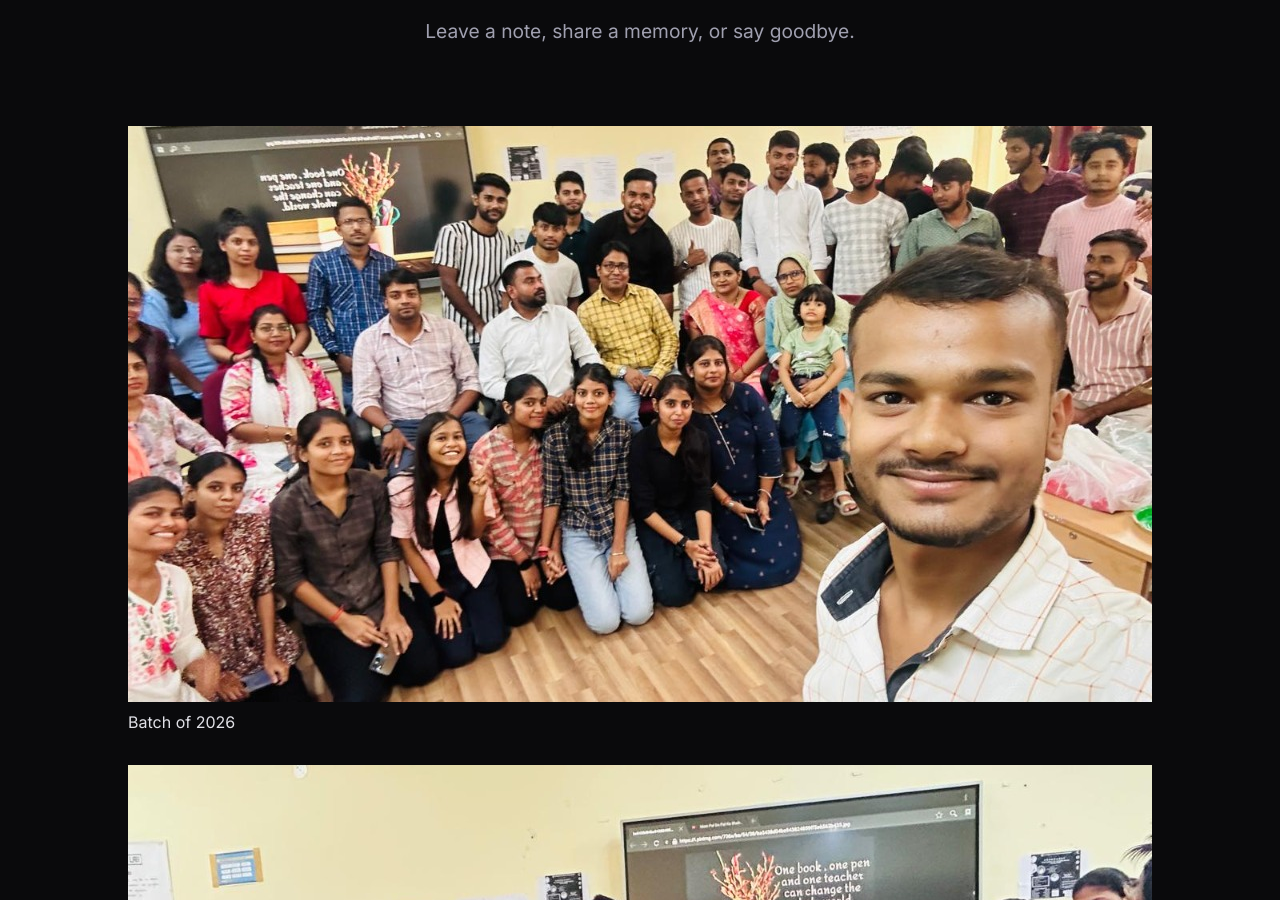
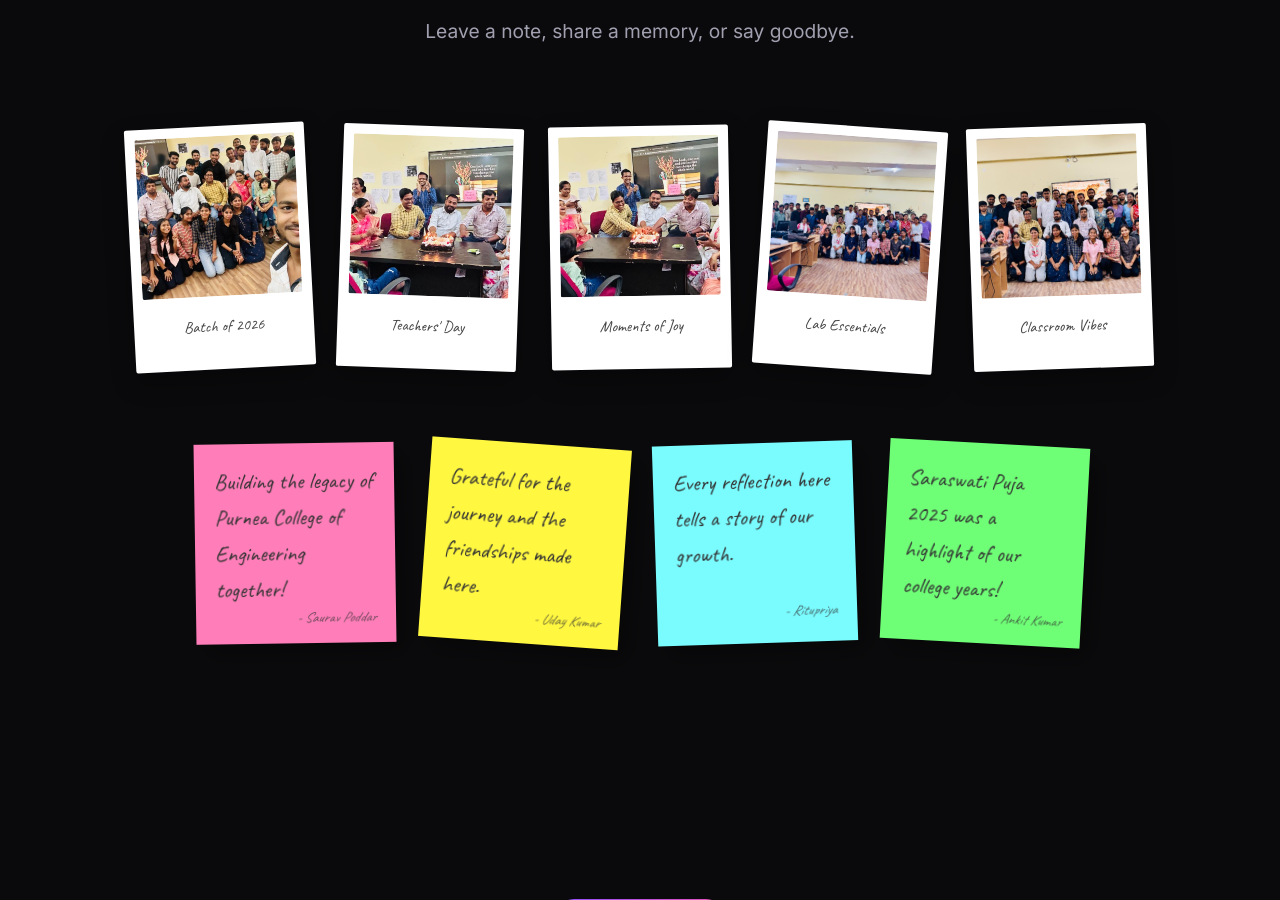
Before and after one commit to sauravpoddar453/purnea-college-2026, a plain HTML site: page index.html in a window 1280 px wide. Shown: the part 1900-2800 px from the top of the page. Drawn offline with Linux system fonts and the light colour scheme.

Commit message:
fix: repair CSS syntax and adjust Polaroid sizes

```diff
--- a/style.css
+++ b/style.css
@@ -593,18 +593,46 @@ nav ul li a:hover, nav ul li a.active {
 }
 
 
-.splash-content {
-.splash-content .main-title {
 /* Wall Memories - Polaroids */
 .polaroid {
+    background: #fff;
+    padding: 10px 10px 30px 10px;
+    box-shadow: 0 10px 25px rgba(0,0,0,0.3);
+    border-radius: 2px;
+    transition: all 0.3s ease;
+    max-width: 180px; /* Adjusted size */
+    transform: rotate(var(--rot));
+    cursor: pointer;
+}
+
+.polaroid img {
+    width: 100%;
+    aspect-ratio: 1/1;
+    object-fit: cover;
+    border-radius: 2px;
+    margin-bottom: 10px;
+}
+
+.polaroid p {
+    color: #444;
+    font-family: "Caveat", cursive;
+    font-size: 1rem;
+    text-align: center;
+    margin: 0;
+}
+
+.polaroid:hover {
+    transform: rotate(0deg) scale(1.1) translateY(-10px);
+    z-index: 10;
+    box-shadow: 0 20px 40px rgba(0,0,0,0.5);
+}
+
 .polaroid:nth-child(1) { --rot: -3deg; }
 .polaroid:nth-child(2) { --rot: 2deg; }
 .polaroid:nth-child(3) { --rot: -1deg; }
 .polaroid:nth-child(4) { --rot: 4deg; }
 .polaroid:nth-child(5) { --rot: -2deg; }
-.polaroid img {
-.polaroid p {
-.polaroid:hover {
+
 
 
 /* Video Vault Styles */
```
